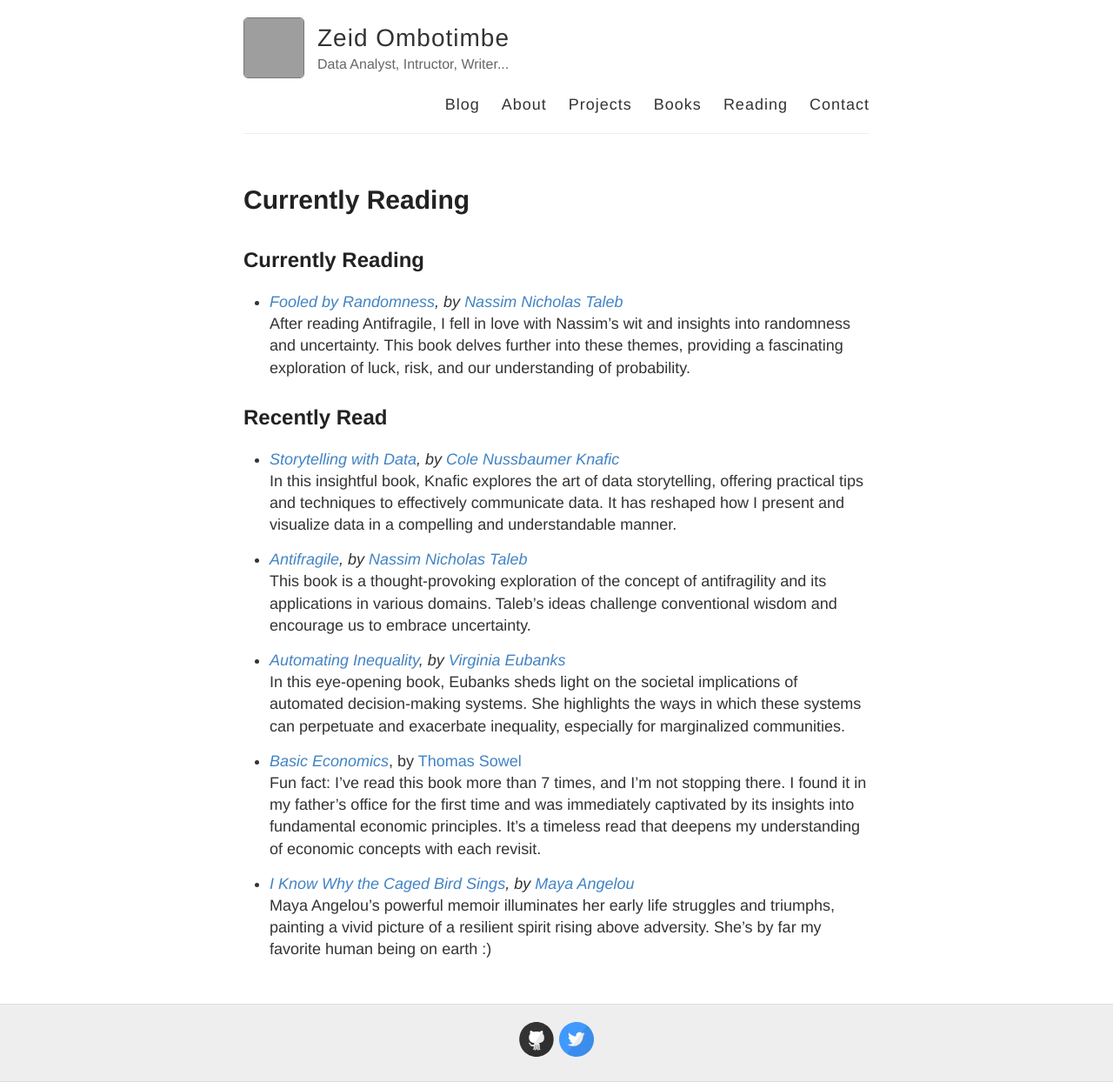
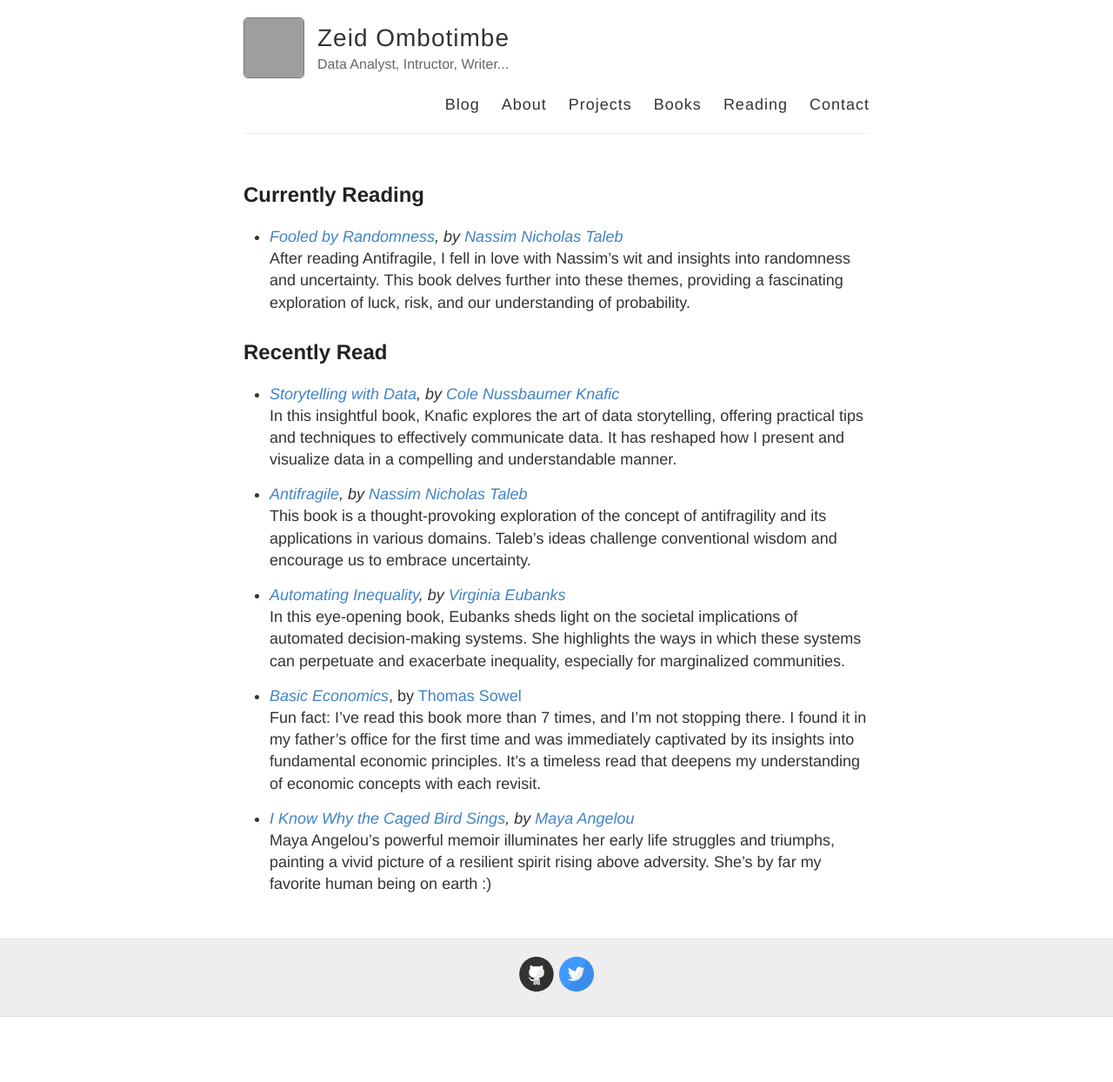
Before and after one commit to obtbe/zeidombo.github.io, a Jekyll site: the page built from reading.md, in a window 1280 px wide. Shown: the whole page at 87% size. Built offline with Jekyll 4.4.1, drawn with Linux system fonts in a browser that asks for light colours; our own code applies the rules of GitHub Pages for plain Markdown files; after the commit the page ends 1169 px from its top, so only the background shows below that; grey boxes are pictures that could not be loaded.

Commit message:
set title empty for readin

```diff
--- a/reading.md
+++ b/reading.md
@@ -1,5 +1,5 @@
 ---
-# title: "Reading"
+title: ""
 disqus: false
 ---
 
```
